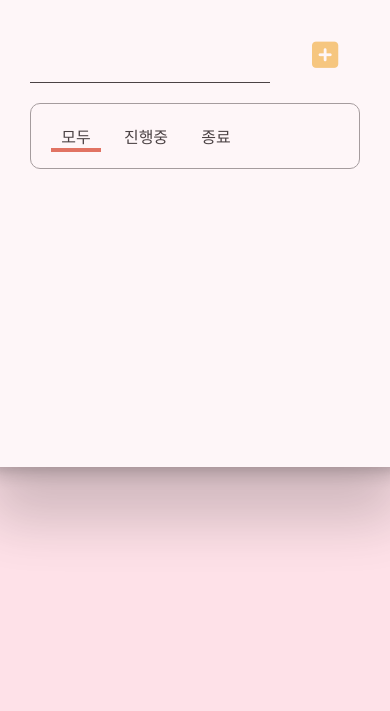
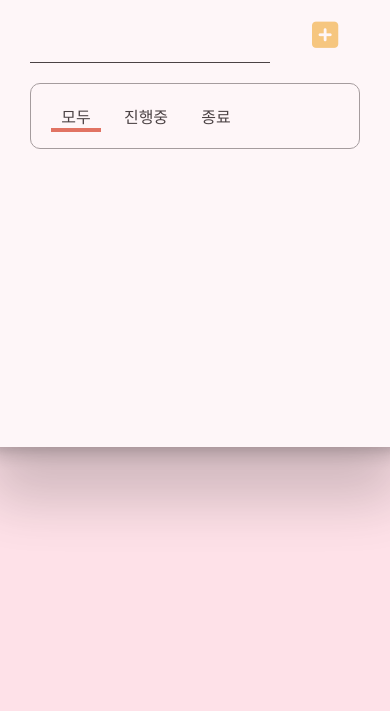
Before and after one commit to boy1434/port_2, a plain HTML site: page index.html in a window 390 px wide. Shown: the part 133-844 px from the top of the page. Drawn offline with nearby package versions, Linux system fonts and the light colour scheme.

Commit message:
모바일일때 margin-top 제거

```diff
--- a/style.css
+++ b/style.css
@@ -142,3 +142,10 @@ button {
     background-color:transparent;
     cursor: pointer;
 }
+
+@media all and (max-width: 768px) {
+    .container {
+        margin-top: 0;
+        margin-bottom:0;
+    }
+}
```
